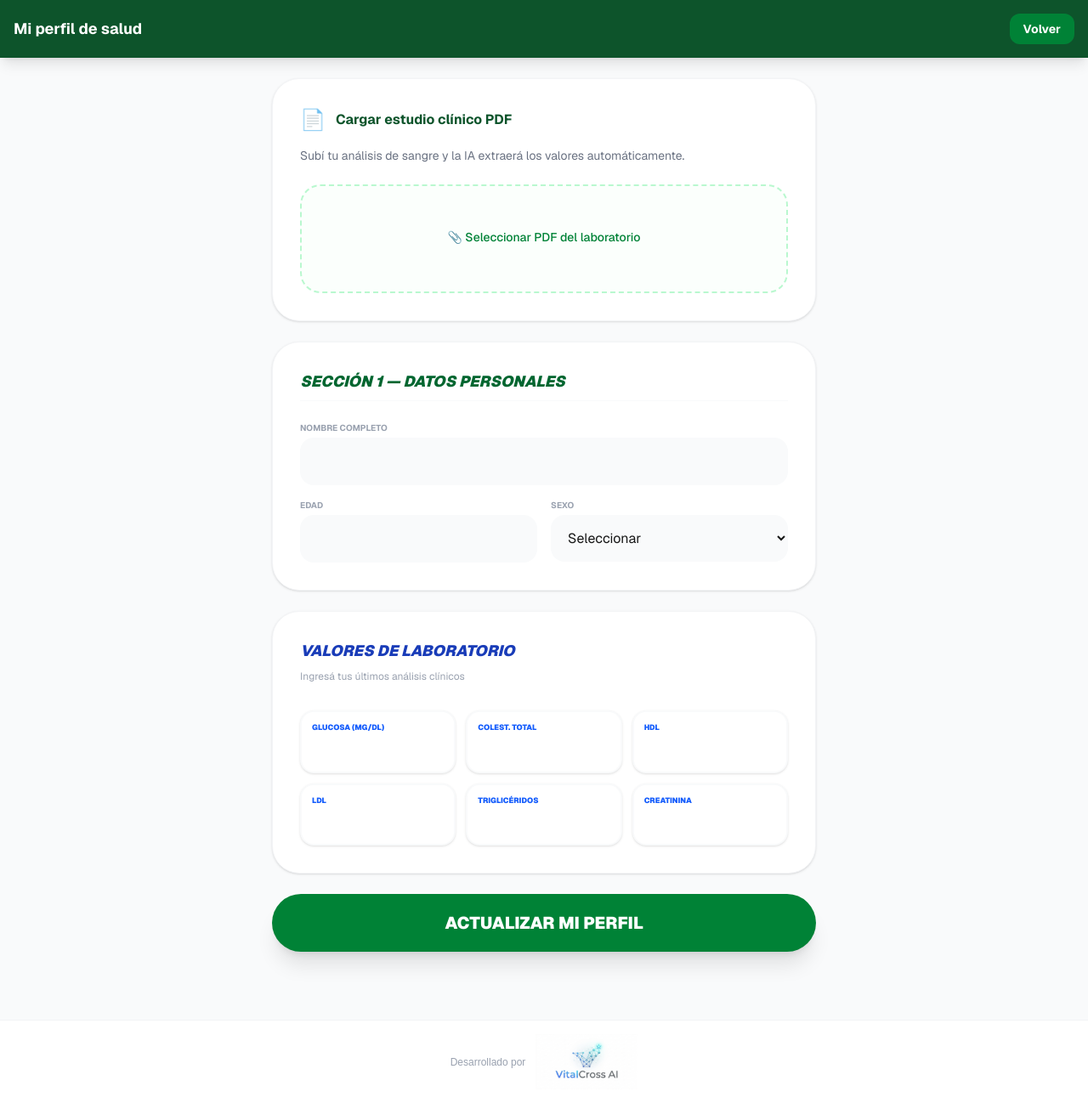
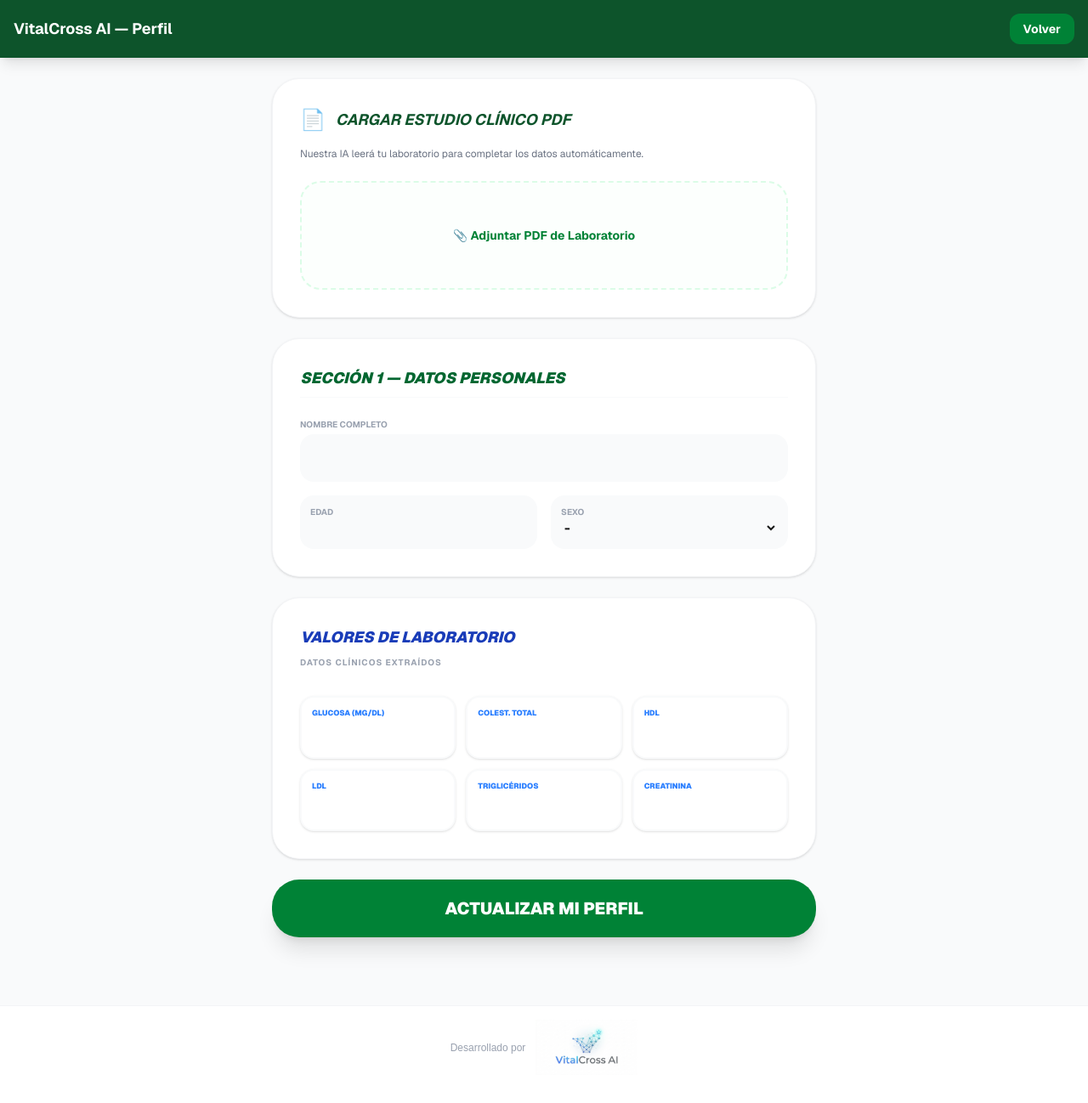
Before and after one commit to kalel3-hash/nutricion-v9, a Next.js app in the folder apps/web/: page /perfil in a window 1280 px wide. Shown: the whole page at 85% size. Built offline with nearby package versions, Linux system fonts and the light colour scheme; no server answers.

Commit message:
Perfil: restaurada estetica y fix google auth

```diff
--- a/apps/web/src/app/perfil/page.tsx
+++ b/apps/web/src/app/perfil/page.tsx
@@ -1,5 +1,5 @@
 "use client";
-import { useEffect, useState } from "react";
+import { useEffect, useState, useCallback } from "react";
 import { createClient } from "@/lib/supabase";
 import Link from "next/link";
 
@@ -16,32 +16,51 @@ export default function PerfilPage() {
   const [isUploading, setIsUploading] = useState(false);
   const [message, setMessage] = useState("");
 
+  const loadData = useCallback(async (userId: string) => {
+    const supabase = createClient();
+    const { data } = await supabase
+      .from("health_profiles")
+      .select("*")
+      .eq("user_id", userId)
+      .single();
+    if (data) setProfile(data);
+    setLoading(false);
+  }, []);
+
   useEffect(() => {
-    const loadProfile = async () => {
-      const supabase = createClient();
-      // Patrón de sesión para Google OAuth
+    const supabase = createClient();
+
+    // 1. Intento inmediato
+    const checkUser = async () => {
       const { data: { session } } = await supabase.auth.getSession();
+      if (session) {
+        await loadData(session.user.id);
+      } else {
+        // Si no hay sesión inmediata, esperamos 2 segundos (Google a veces es lento)
+        setTimeout(async () => {
+          const { data: { session: retry } } = await supabase.auth.getSession();
+          if (retry) await loadData(retry.user.id);
+          else setLoading(false);
+        }, 2000);
+      }
+    };
 
+    // 2. Escuchador de cambios (Lo que funcionó en Analizar)
+    const { data: { subscription } } = supabase.auth.onAuthStateChange((event, session) => {
       if (session) {
-        const { data } = await supabase
-          .from("health_profiles")
-          .select("*")
-          .eq("user_id", session.user.id)
-          .single();
-        if (data) setProfile(data);
+        loadData(session.user.id);
       }
-      setLoading(false);
-    };
-    loadProfile();
-  }, []);
+    });
+
+    checkUser();
+    return () => subscription.unsubscribe();
+  }, [loadData]);
 
   const handleFileUpload = async (e: React.ChangeEvent<HTMLInputElement>) => {
     const file = e.target.files?.[0];
     if (!file) return;
-
     setIsUploading(true);
     setMessage("");
-
     try {
       const reader = new FileReader();
       reader.onload = async () => {
@@ -52,8 +71,8 @@ export default function PerfilPage() {
         });
         const data = await response.json();
         if (data.values) {
-          setProfile({ ...profile, ...data.values });
-          setMessage("✅ Se extrajeron los valores del PDF. Revisalos y guardá el perfil.");
+          setProfile((prev: any) => ({ ...prev, ...data.values }));
+          setMessage("✅ Valores extraídos del PDF correctamente.");
         }
       };
       reader.readAsDataURL(file);
@@ -71,15 +90,14 @@ export default function PerfilPage() {
 
     try {
       const supabase = createClient();
-
-      // FIX GOOGLE OAUTH: Refrescar sesión antes de guardar (Igual que en Analizar)
-      let { data: { session } } = await supabase.auth.getSession();
+      // Refresco forzado antes de guardar
+      let { data: { session } } = await supabase.auth.refreshSession();
       if (!session) {
-        const { data: refreshData } = await supabase.auth.refreshSession();
-        session = refreshData.session;
+        const { data: retry } = await supabase.auth.getSession();
+        session = retry.session;
       }
 
-      if (!session) throw new Error("No se detectó una sesión activa. Por favor, reingresá.");
+      if (!session) throw new Error("No se detectó sesión de Google. Reingresá por favor.");
 
       const { error } = await supabase
         .from("health_profiles")
@@ -90,7 +108,7 @@ export default function PerfilPage() {
         }, { onConflict: 'user_id' });
 
       if (error) throw error;
-      setMessage("✅ Perfil guardado exitosamente");
+      setMessage("✅ Perfil actualizado correctamente");
     } catch (err: any) {
       setMessage(`❌ Error: ${err.message}`);
     } finally {
@@ -98,29 +116,28 @@ export default function PerfilPage() {
     }
   };
 
-  if (loading) return <div className="p-10 text-center font-bold text-green-800">Cargando VitalCross AI...</div>;
+  if (loading) return <div className="p-10 text-center font-bold text-green-800 animate-pulse">Sincronizando con Google...</div>;
 
   return (
     <div className="min-h-screen bg-gray-50 pb-20 font-sans">
       <header className="bg-green-900 text-white p-4 flex justify-between items-center shadow-lg">
-        <h1 className="font-bold text-lg">Mi perfil de salud</h1>
+        <h1 className="font-bold text-lg">VitalCross AI — Perfil</h1>
         <Link href="/dashboard" className="bg-green-700 px-4 py-2 rounded-xl text-sm font-bold">Volver</Link>
       </header>
 
       <main className="max-w-2xl mx-auto px-4 mt-6 space-y-6">
 
-        {/* BLOQUE OCR: CARGAR PDF */}
+        {/* CARGA DE PDF (RESTAURADO) */}
         <div className="bg-white rounded-[2rem] p-8 shadow-sm border border-gray-100">
           <div className="flex items-center gap-3 mb-4">
             <span className="text-2xl">📄</span>
-            <h2 className="text-green-900 font-bold">Cargar estudio clínico PDF</h2>
+            <h2 className="text-green-900 font-bold text-lg italic uppercase">Cargar estudio clínico PDF</h2>
           </div>
-          <p className="text-gray-500 text-sm mb-6">Subí tu análisis de sangre y la IA extraerá los valores automáticamente.</p>
-
-          <label className="flex flex-col items-center justify-center w-full h-32 border-2 border-green-200 border-dashed rounded-3xl cursor-pointer bg-green-50/30 hover:bg-green-50 transition-colors">
-            <div className="flex flex-col items-center justify-center pt-5 pb-6">
-              <p className="text-sm text-green-700 font-medium">
-                {isUploading ? "Analizando PDF..." : "📎 Seleccionar PDF del laboratorio"}
+          <p className="text-gray-500 text-xs mb-6">Nuestra IA leerá tu laboratorio para completar los datos automáticamente.</p>
+          <label className="flex flex-col items-center justify-center w-full h-32 border-2 border-green-100 border-dashed rounded-3xl cursor-pointer bg-green-50/20 hover:bg-green-50 transition-all">
+            <div className="text-center">
+              <p className="text-sm text-green-700 font-bold">
+                {isUploading ? "Analizando datos..." : "📎 Adjuntar PDF de Laboratorio"}
               </p>
             </div>
             <input type="file" className="hidden" accept="application/pdf" onChange={handleFileUpload} disabled={isUploading} />
@@ -128,52 +145,38 @@ export default function PerfilPage() {
         </div>
 
         <form onSubmit={handleSubmit} className="space-y-6">
-          {/* SECCIÓN 1: DATOS PERSONALES */}
+          {/* SECCIÓN 1: PERSONALES */}
           <div className="bg-white rounded-[2rem] p-8 shadow-sm border border-gray-100">
-            <h2 className="text-green-800 font-black italic uppercase text-lg mb-6 border-b border-gray-50 pb-2">
-              SECCIÓN 1 — Datos personales
-            </h2>
+            <h2 className="text-green-800 font-black italic uppercase text-lg mb-6 border-b border-gray-50 pb-2">SECCIÓN 1 — Datos personales</h2>
             <div className="grid grid-cols-1 md:grid-cols-2 gap-4">
               <div className="md:col-span-2">
                 <label className="text-[10px] font-bold text-gray-400 uppercase mb-1 block">Nombre Completo</label>
                 <input
                   type="text"
-                  className="w-full bg-gray-50 border-none rounded-2xl p-4 focus:ring-2 focus:ring-green-500 outline-none"
+                  className="w-full bg-gray-50 border-none rounded-2xl p-4 outline-none focus:ring-2 focus:ring-green-500"
                   value={profile.full_name || ""}
                   onChange={(e) => setProfile({...profile, full_name: e.target.value})}
                 />
               </div>
               <div className="grid grid-cols-2 gap-4 md:col-span-2">
-                <div>
-                  <label className="text-[10px] font-bold text-gray-400 uppercase mb-1 block">Edad</label>
-                  <input
-                    type="number"
-                    className="w-full bg-gray-50 border-none rounded-2xl p-4 focus:ring-2 focus:ring-green-500 outline-none"
-                    value={profile.age || ""}
-                    onChange={(e) => setProfile({...profile, age: e.target.value})}
-                  />
+                <div className="bg-gray-50 rounded-2xl p-3">
+                  <label className="text-[10px] font-bold text-gray-400 uppercase block">Edad</label>
+                  <input type="number" className="bg-transparent w-full font-bold outline-none" value={profile.age || ""} onChange={(e) => setProfile({...profile, age: e.target.value})} />
                 </div>
-                <div>
-                  <label className="text-[10px] font-bold text-gray-400 uppercase mb-1 block">Sexo</label>
-                  <select
-                    className="w-full bg-gray-50 border-none rounded-2xl p-4 focus:ring-2 focus:ring-green-500 outline-none"
-                    value={profile.sex || ""}
-                    onChange={(e) => setProfile({...profile, sex: e.target.value})}
-                  >
-                    <option value="">Seleccionar</option>
-                    <option value="M">Masculino</option>
-                    <option value="F">Femenino</option>
+                <div className="bg-gray-50 rounded-2xl p-3">
+                  <label className="text-[10px] font-bold text-gray-400 uppercase block">Sexo</label>
+                  <select className="bg-transparent w-full font-bold outline-none" value={profile.sex || ""} onChange={(e) => setProfile({...profile, sex: e.target.value})}>
+                    <option value="">-</option><option value="M">M</option><option value="F">F</option>
                   </select>
                 </div>
               </div>
             </div>
           </div>
 
-          {/* SECCIÓN 2: VALORES DE LABORATORIO (Estilo image_e41b11) */}
+          {/* SECCIÓN 2: VALORES (DISEÑO TARJETAS) */}
           <div className="bg-white rounded-[2rem] p-8 shadow-sm border border-gray-100">
             <h2 className="text-blue-800 font-black italic uppercase text-lg mb-2">VALORES DE LABORATORIO</h2>
-            <p className="text-gray-400 text-xs mb-8">Ingresá tus últimos análisis clínicos</p>
-
+            <p className="text-gray-400 text-[10px] mb-8 uppercase tracking-widest font-bold">Datos clínicos extraídos</p>
             <div className="grid grid-cols-2 md:grid-cols-3 gap-3">
               {[
                 { label: "GLUCOSA (MG/DL)", key: "fasting_glucose_mg_dl" },
@@ -183,12 +186,10 @@ export default function PerfilPage() {
                 { label: "TRIGLICÉRIDOS", key: "triglycerides_mg_dl" },
                 { label: "CREATININA", key: "creatinine_mg_dl" },
               ].map((field) => (
-                <div key={field.key} className="bg-white rounded-2xl border-2 border-gray-50 p-3 shadow-sm">
-                  <label className="block text-[9px] font-black text-blue-600 mb-1">{field.label}</label>
+                <div key={field.key} className="bg-white rounded-2xl border-2 border-gray-50 p-3 shadow-sm hover:border-blue-100 transition-colors">
+                  <label className="block text-[9px] font-black text-blue-500 mb-1">{field.label}</label>
                   <input
-                    type="number"
-                    step="0.01"
-                    className="w-full bg-transparent font-bold text-gray-800 outline-none text-lg"
+                    type="number" step="0.01" className="w-full bg-transparent font-bold text-gray-800 outline-none text-lg"
                     value={profile[field.key] || ""}
                     onChange={(e) => setProfile({...profile, [field.key]: e.target.value})}
                   />
@@ -200,19 +201,13 @@ export default function PerfilPage() {
           {/* BOTÓN ACTUALIZAR */}
           <div className="space-y-4">
             <button
-              type="submit"
-              disabled={saving}
-              className="w-full bg-green-700 text-white py-5 rounded-[2.5rem] font-black text-xl shadow-xl hover:bg-green-800 active:scale-[0.98] transition-all disabled:opacity-50"
+              type="submit" disabled={saving}
+              className="w-full bg-green-700 text-white py-5 rounded-[2rem] font-black text-xl shadow-xl hover:bg-green-800 active:scale-[0.98] transition-all disabled:opacity-50"
             >
-              {saving ? "GUARDANDO..." : "ACTUALIZAR MI PERFIL"}
+              {saving ? "PROCESANDO..." : "ACTUALIZAR MI PERFIL"}
             </button>
-
             {message && (
-              <div className={`p-4 rounded-2xl text-center font-bold text-sm border ${
-                message.includes('✅')
-                  ? 'bg-green-50 text-green-700 border-green-100'
-                  : 'bg-red-50 text-red-700 border-red-100'
-              }`}>
+              <div className={`p-4 rounded-2xl text-center font-bold text-sm border shadow-sm ${message.includes('✅') ? 'bg-green-50 text-green-700 border-green-100' : 'bg-red-50 text-red-700 border-red-100'}`}>
                 {message}
               </div>
             )}
```
